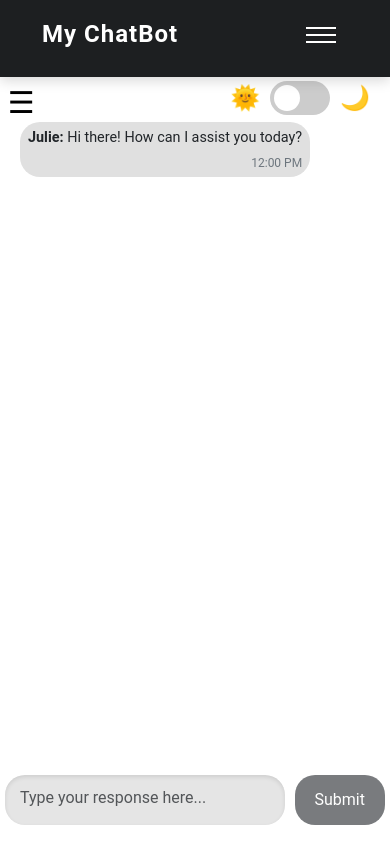
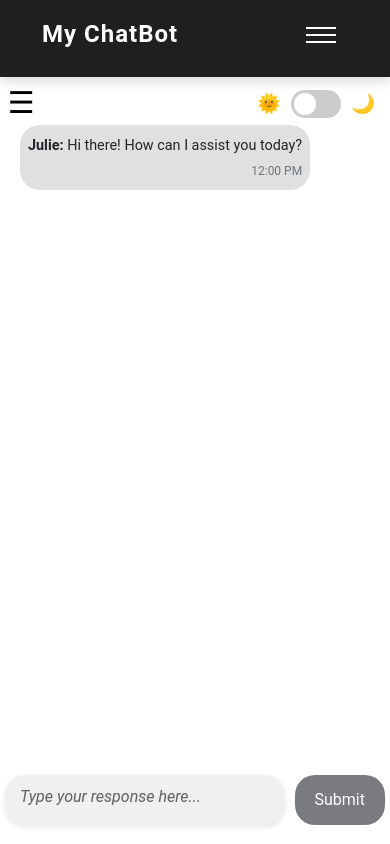
Before and after one commit to ayushpratapno1/ai-generative-hub, a Django app: page /chat in a window 390 px wide. Run offline with Django 4.2, Linux system fonts and the light colour scheme; parts of the project's set-up code (start-up, migrations or seed data) failed here and were passed over.

Commit message:
Update style.css

```diff
--- a/static/css/style.css
+++ b/static/css/style.css
@@ -167,25 +167,131 @@
   margin-top: 76px;
   box-sizing: border-box;
   padding-bottom: 60px;
+  position: relative;
+  min-height: 0; /* Ensures proper scrolling */
+  animation: minimalFade 0.5s ease-out forwards;
 }
 
-/* Chat Container on Small Screens */
+/* Chat bubble styling */
+.chat-bubble {
+  padding: 8px 12px;
+  margin: 8px 0;
+  border-radius: 20px;
+  position: relative;
+  font-size: 1rem;
+  max-width: 80%;
+  word-wrap: break-word;
+  overflow: hidden;
+  transition: all 0.3s ease;
+}
+
+/* Ensure proper spacing in chat container */
+.chat-container > * {
+  flex-shrink: 0; /* Prevents chat bubbles from shrinking */
+}
+
+/* Input container styling */
+.input-container {
+  display: flex;
+  align-items: flex-end;
+  justify-content: space-between;
+  max-width: 800px;
+  margin: 0 auto;
+  border-radius: 10px;
+  gap: 10px;
+  position: fixed;
+  bottom: 0;
+  left: 0;
+  right: 0;
+  padding: 6px 8px;
+  z-index: 1000;
+  background-color: #ffffff;
+  animation: minimalFade 0.5s ease-out forwards;
+  animation-delay: 0.2s;
+  opacity: 0;
+}
+
+/* Textarea styling */
+.input-container textarea.expanding-textarea {
+  flex: 1;
+  border: none;
+  border-radius: 20px;
+  padding: 10px 15px;
+  resize: none;
+  max-height: 150px;
+  min-height: 50px;
+  font-size: 1rem;
+  line-height: 1.5;
+  background-color: #f0f0f0;
+  transition: all 0.3s ease;
+  box-shadow: 0 2px 5px rgba(0, 0, 0, 0.1);
+}
+
+/* Dark mode adjustments */
+.dark-mode .chat-container {
+  background-color: #2b2b2b;
+}
+
+.dark-mode .input-container {
+  background-color: #2b2b2b;
+}
+
+.dark-mode .input-container textarea {
+  background-color: rgb(56, 54, 54);
+  color: #fff;
+}
+
+/* Mobile responsiveness */
 @media (max-width: 576px) {
   .chat-container {
     padding: 12px;
     padding-bottom: 55px;
     margin-top: 60px;
   }
+
+  .chat-bubble {
+    max-width: 90%;
+    padding: 6px 10px;
+    margin: 3px 0;
+    font-size: 0.95rem;
+  }
+
+  .input-container {
+    padding: 5px 6px;
+  }
+}
+
+@media (max-width: 400px) {
+  .chat-container {
+    padding: 8px;
+    padding-bottom: 40px;
+    padding-top: 60px;
+  }
+
+  .chat-bubble {
+    max-width: 95%;
+    padding: 10px 8px;
+    margin: 5px 0;
+    font-size: 0.9rem;
+  }
+
+  .input-container {
+    padding: 4px 5px;
+  }
+  .input-container textarea.expanding-textarea{
+    max-height: 100px;
+  }
 }
 
 .toggle-container {
-  position:fixed;
+  position: fixed;
   top: 20px;
   right: 20px;
   display: flex;
   align-items: center;
   gap: 10px;
   margin-top: 60px;
+  z-index: 1001;
 }
 
 .toggle-switch {
@@ -243,24 +349,25 @@ body {
   background-color: #ffffff;
 }
 
-
-.chat-bubble {
-  padding: 8px 12px;
-  margin: 8px 0;
-  border-radius: 20px;
-  position: relative;
-  font-size: 1rem;
-  max-width: 80%;
-  word-wrap: break-word;
+/* User's message style (align to the right) */
+@keyframes slideUp {
+  from {
+    transform: translateY(100%);
+    opacity: 0;
+  }
+  to {
+    transform: translateY(0);
+    opacity: 1;
+  }
 }
 
-/* User's message style (align to the right) */
 .user-message {
   background-color: #dcf8c6;
   color: #075e54;
   align-self: flex-end;
   border-bottom-right-radius: 0;
   text-align: right;
+  animation: slideUp 0.3s ease-out forwards;
 }
 
 
@@ -317,57 +424,6 @@ textarea::placeholder {
   opacity: 1;          /* Ensures the placeholder text is fully visible */
 }
 
-/* Input container styling */
-.input-container {
-  display: flex;
-  align-items: flex-end;
-  justify-content: space-between;
-  max-width: 800px;
-  margin: 0 auto;
-  border-radius: 10px;
-  gap: 10px;
-  position: fixed;
-  bottom: 0;
-  left: 0;
-  right: 0;
-  padding: 6px 8px;
-  z-index: 1000;
-  background-color: #ffffff;
-}
-
-/* Dark mode for input container */
-.dark-mode .input-container {
-  background-color: #2b2b2b;
-}
-
-/* Textarea styling */
-.input-container textarea.expanding-textarea {
-  flex-grow: 1;
-  resize: none;
-  background-color: #e5e5e5;
-  border-radius: 20px;
-  box-shadow: inset 0px 2px 4px rgba(0, 0, 0, 0.1);
-  font-size: 1rem;
-  padding: 12px 15px;
-  outline: none;
-  min-height: 50px;
-  max-height: 100px;
-  box-sizing: border-box;
-  width: calc(100% - 80px);
-  overflow-y: auto;
-  transition: height 0.3s ease;
-  border: none;
-  line-height: 1.4; /* Add line height for better text spacing */
-}
-
-/* Dark mode adjustments for textarea */
-.dark-mode .input-container textarea {
-  background-color: rgb(56, 54, 54);
-  color: #f5fffa;
-  border: none;
-}
-
-
 /* Submit button styling */
 .input-container button {
   flex-shrink: 0;
@@ -398,46 +454,6 @@ textarea::placeholder {
 
 .input-container button:hover {
   background-color: #333; /* Slightly lighter on hover */
-}
-
-/* Responsive adjustments for small screens */
-@media (max-width: 576px) {
-  .chat-container {
-    padding: 12px;
-    padding-bottom: 55px;
-    margin-top: 60px;
-  }
-
-  .chat-bubble {
-    max-width: 90%;
-    padding: 6px 10px;
-    margin: 3px 0;
-    font-size: 0.95rem;
-  }
-
-  .input-container {
-    padding: 5px 6px;
-  }
-}
-
-/* Additional mobile optimizations */
-@media (max-width: 400px) {
-  .chat-container {
-    padding: 8px;
-    padding-bottom: 40px;
-    padding-top: 60px;
-  }
-
-  .chat-bubble {
-    max-width: 95%;
-    padding: 5px 8px;
-    margin: 2px 0;
-    font-size: 0.9rem;
-  }
-
-  .input-container {
-    padding: 4px 5px;
-  }
 }
 
 /* Typing indicator styling */
@@ -588,3 +604,177 @@ pre code::-webkit-scrollbar-thumb:hover {
 .dark-mode .scroll-to-bottom:hover {
   background-color: #007a93;
 }
+
+/* Enhanced textarea placeholder animation styles */
+.input-container textarea {
+    transition: all 0.3s ease;
+    opacity: 1;
+}
+
+.input-container textarea::placeholder {
+    color: #666;
+    opacity: 1;
+    transition: all 0.3s ease;
+    font-style: italic;
+    text-shadow: 0 0 1px rgba(0, 0, 0, 0.1);
+}
+
+.dark-mode .input-container textarea::placeholder {
+    color: #aaa;
+    text-shadow: 0 0 1px rgba(255, 255, 255, 0.1);
+}
+
+/* Smooth transition for placeholder text */
+.input-container textarea::placeholder {
+    transition: opacity 0.3s ease, color 0.3s ease, transform 0.3s ease;
+}
+
+/* Prevent flash of unstyled content */
+.input-container textarea {
+    will-change: transform, opacity;
+    backface-visibility: hidden;
+    transform: translateZ(0);
+}
+
+/* Add a subtle glow effect when focused */
+.input-container textarea.focused {
+    box-shadow: 0 0 10px rgba(33, 150, 243, 0.2);
+    transition: box-shadow 0.3s ease;
+}
+
+.dark-mode .input-container textarea.focused {
+    box-shadow: 0 0 10px rgba(100, 181, 246, 0.2);
+}
+
+/* Smooth placeholder animation */
+@keyframes placeholderPulse {
+    0% { opacity: 0.7; }
+    50% { opacity: 1; }
+    100% { opacity: 0.7; }
+}
+
+.input-container textarea::placeholder {
+    animation: placeholderPulse 2s infinite;
+    animation-fill-mode: both;
+}
+
+/* Submit button click effect */
+.input-container button {
+  position: relative;
+  overflow: hidden;
+  transition: all 0.3s ease;
+}
+
+.input-container button:active {
+  transform: scale(0.95);
+}
+
+.input-container button::after {
+  content: '';
+  position: absolute;
+  top: 50%;
+  left: 50%;
+  width: 5px;
+  height: 5px;
+  background: rgba(255, 255, 255, 0.5);
+  opacity: 0;
+  border-radius: 100%;
+  transform: scale(1, 1) translate(-50%);
+  transform-origin: 50% 50%;
+}
+
+.input-container button:active::after {
+  animation: ripple 0.6s ease-out;
+}
+
+@keyframes ripple {
+  0% {
+    transform: scale(0, 0);
+    opacity: 0.5;
+  }
+  100% {
+    transform: scale(20, 20);
+    opacity: 0;
+  }
+}
+
+/* Chat bubble hover reflection effect */
+.chat-bubble {
+  position: relative;
+  overflow: hidden;
+  transition: all 0.3s ease;
+}
+
+.chat-bubble::before {
+  content: '';
+  position: absolute;
+  top: 0;
+  left: -100%;
+  width: 50%;
+  height: 100%;
+  background: linear-gradient(
+    to right,
+    transparent,
+    rgba(255, 255, 255, 0.2),
+    transparent
+  );
+  transform: skewX(-25deg);
+  transition: 0.5s;
+}
+
+.chat-bubble:hover::before {
+  animation: reflect 1s ease;
+}
+
+@keyframes reflect {
+  0% {
+    left: -100%;
+  }
+  100% {
+    left: 200%;
+  }
+}
+
+@keyframes minimalFade {
+  from {
+    opacity: 0;
+  }
+  to {
+    opacity: 1;
+  }
+}
+
+/* Mobile responsiveness for toggle container */
+@media (max-width: 576px) {
+  .toggle-container {
+    top: 15px;
+    right: 15px;
+    margin-top: 50px;
+  }
+
+  .toggle-switch {
+    width: 50px;
+    height: 28px;
+  }
+
+  .toggle-slider:before {
+    height: 22px;
+    width: 22px;
+    left: 3px;
+    bottom: 3px;
+  }
+
+  input:checked + .toggle-slider:before {
+    transform: translateX(22px);
+  }
+
+  .toggle-container span {
+    font-size: 1.2rem;
+  }
+}
+
+@media (max-width: 400px) {
+  .toggle-container {
+    margin-top: 75px;
+  }
+}
```
